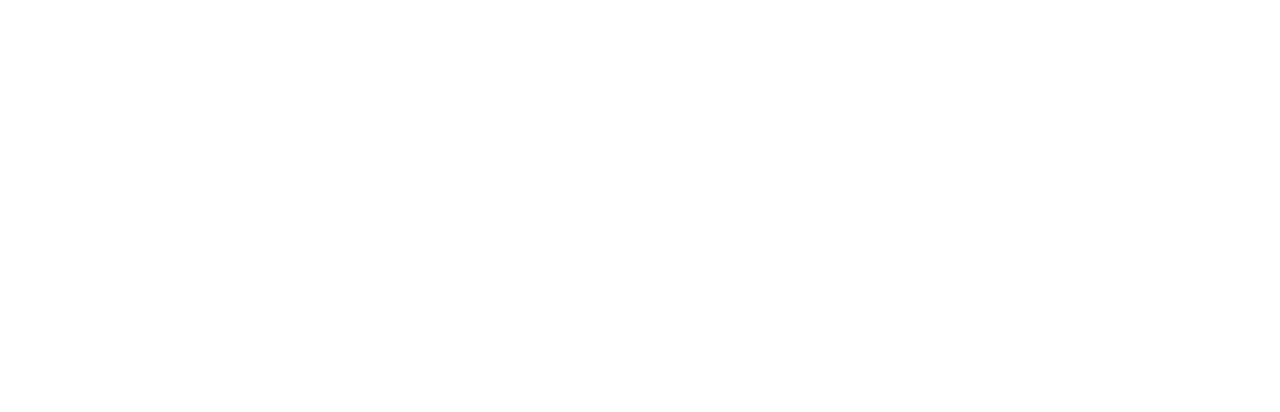
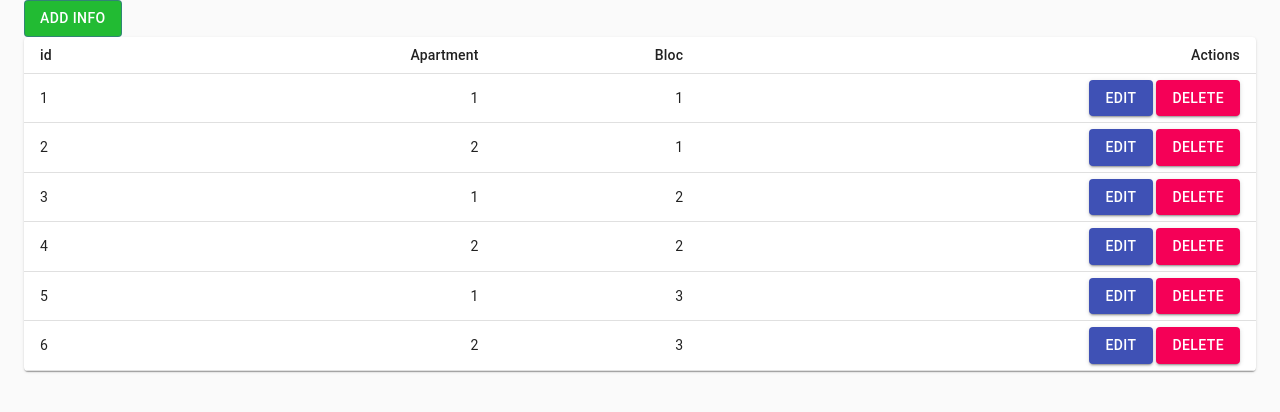
Before and after one commit to OddieMaster/Projects---aptManagement, a React (Create React App) app in the folder aptManagement/frontend/: page /list in a window 1280 px wide. Shown: the top 412 px of the page. Built offline with nearby package versions, Linux system fonts and the light colour scheme.

Commit message:
Add some page components to the Consult page

```diff
--- a/aptManagement/frontend/package.json
+++ b/aptManagement/frontend/package.json
@@ -7,10 +7,12 @@
     "@testing-library/jest-dom": "^5.11.9",
     "@testing-library/react": "^11.2.5",
     "@testing-library/user-event": "^12.7.0",
+    "bootstrap": "^4.6.0",
     "react": "^17.0.1",
     "react-dom": "^17.0.1",
     "react-router-dom": "^5.2.0",
     "react-scripts": "4.0.2",
+    "reactstrap": "^8.9.0",
     "web-vitals": "^1.1.0"
   },
   "scripts": {
--- a/aptManagement/frontend/src/App.js
+++ b/aptManagement/frontend/src/App.js
@@ -4,6 +4,7 @@
 import Register from './components/Register';
 import HomePage from './components/HomePage';
 import Consult from './components/Consult'
+import List from './components/pageComponents/List';
 
 function App() {
   return (
@@ -13,6 +14,7 @@
         <Route path ="/register" exact component= {Register}/>
         <Route path="/homePage" component={HomePage}/>
         <Route path="/consult" component={Consult}/>
+        <Route path="/list" component={List}/>
       </Switch>
     </Router>
   );
--- a/aptManagement/frontend/src/components/Consult.js
+++ b/aptManagement/frontend/src/components/Consult.js
@@ -5,6 +5,7 @@
 import Container from '@material-ui/core/Container';
 import CssBaseline from '@material-ui/core/CssBaseline';
 import Button from '@material-ui/core/Button';
+import List from './pageComponents/List'
 
 const useStyles = makeStyles((theme) => ({
     input: {
@@ -20,6 +21,7 @@
 
 
 const Consult = () => {
+
     const [apartament, setApartament] = useState(0);
     const [bloc, setBloc] = useState(0);
     const classes = useStyles()
@@ -52,7 +54,9 @@
                         <p>Apartamento:{apartament} Bloco:{bloc}</p>
                     </CssBaseline>
                 </Container>
+                <List />
             <div id="teste"></div>
+
 
         </>
     );
--- /dev/null
+++ b/aptManagement/frontend/src/components/pageComponents/List.js
@@ -0,0 +1,82 @@
+import React, {useState} from 'react';
+import Button from '@material-ui/core/Button';
+import CssBaseline from '@material-ui/core/CssBaseline';
+import Container from '@material-ui/core/Container';
+import { makeStyles } from '@material-ui/core/styles';
+import Table from '@material-ui/core/Table';
+import TableBody from '@material-ui/core/TableBody';
+import TableCell from '@material-ui/core/TableCell';
+import TableContainer from '@material-ui/core/TableContainer';
+import TableHead from '@material-ui/core/TableHead';
+import TableRow from '@material-ui/core/TableRow';
+import Paper from '@material-ui/core/Paper';
+import PopupEdit from './PopupEdit';
+import Popup from './PopupAdd';
+import PopupDelete from './PopupDelete';
+
+const useStyles = makeStyles((theme) => ({
+
+    button: {
+
+        backgroundColor: "#22bb33",
+        color: "white",
+
+      },
+      table: {
+        minWidth: 650,
+      }
+    }));
+
+const List = () => {
+
+    const classes = useStyles()
+
+    const [data, setData] = useState([
+        {id: 1, apartment: "1", bloc: "1"},
+        {id: 2, apartment: "2", bloc: "1"},
+        {id: 3, apartment: "1", bloc: "2"},
+        {id: 4, apartment: "2", bloc: "2"},
+        {id: 5, apartment: "1", bloc: "3"},
+        {id: 6, apartment: "2", bloc: "3"},
+        ])
+
+    return (
+        <>
+        <Container>
+            <CssBaseline>
+                <Button variant="contained" title="add Info" component={Popup} >Add info</Button>
+                <TableContainer component={Paper}>
+                    <Table className={classes.table} size="small" aria-label="a dense table">
+                        <TableHead>
+                            <TableRow>
+                                <TableCell>id</TableCell>
+                                <TableCell align="right">Apartment</TableCell>
+                                <TableCell align="right">Bloc</TableCell>
+                                <TableCell align="right">Actions</TableCell>
+                            </TableRow>
+                        </TableHead>
+                        <TableBody>
+                                {data.map((data) => (
+                                    <TableRow key={data.id}>
+                                    <TableCell component="th" scope="row">
+                                    {data.id}
+                                    </TableCell>
+                                    <TableCell align="right">{data.apartment}</TableCell>
+                                    <TableCell align="right">{data.bloc}</TableCell>
+                                    <TableCell align="right">
+                                        <Button  title="Edit"component={PopupEdit}>Edit</Button>{"   "}
+                                        <Button  title="Delete" component={PopupDelete}>Delete</Button>
+                                    </TableCell>
+                                </TableRow>
+                            ))}
+                        </TableBody>
+                    </Table>
+                </TableContainer>
+            </CssBaseline>
+        </Container>
+
+        </>
+    );
+};
+
+export default List;
--- /dev/null
+++ b/aptManagement/frontend/src/components/pageComponents/PopupAdd.js
@@ -0,0 +1,74 @@
+import React from 'react';
+import Button from '@material-ui/core/Button';
+import TextField from '@material-ui/core/TextField';
+import Dialog from '@material-ui/core/Dialog';
+import DialogActions from '@material-ui/core/DialogActions';
+import DialogContent from '@material-ui/core/DialogContent';
+import DialogTitle from '@material-ui/core/DialogTitle';
+import { makeStyles } from '@material-ui/core/styles';
+
+const useStyles = makeStyles((theme) => ({
+
+    button: {
+
+        backgroundColor: "#22bb33",
+        color: "white",
+
+      },
+}));
+
+const Popup = (props) => {
+
+    const classes = useStyles()
+
+    const [open, setOpen] = React.useState(false);
+
+    const handleClickOpen = () => {
+      setOpen(true);
+    };
+
+    const handleClose = () => {
+      setOpen(false);
+    };
+
+    return (
+            <div>
+                <Button variant="outlined" color="primary" className={classes.button} onClick={handleClickOpen}>
+                    {props.title}
+                </Button>
+                <Dialog open={open} onClose={handleClose} aria-labelledby="form-dialog-title">
+                    <DialogTitle id="form-dialog-title">Add Apartment, bloc and dweller</DialogTitle>
+                    <DialogContent>
+
+                <TextField
+                    autoFocus
+                    margin="dense"
+                    id="apartment"
+                    label="Apartment"
+                    type="number"
+                    fullWidth
+                />
+                  <TextField
+                    margin="dense"
+                    id="bloc"
+                    label="Bloc"
+                    type="number"
+                    fullWidth
+                />
+
+        </DialogContent>
+            <DialogActions>
+                <Button onClick={handleClose} color="primary">
+                    Cancel
+                </Button>
+                <Button onClick={handleClose} color="primary">
+                    Add
+                </Button>
+            </DialogActions>
+      </Dialog>
+    </div>
+
+    );
+};
+
+export default Popup;
--- /dev/null
+++ b/aptManagement/frontend/src/components/pageComponents/PopupDelete.js
@@ -0,0 +1,59 @@
+import React from 'react';
+import Button from '@material-ui/core/Button';
+import Dialog from '@material-ui/core/Dialog';
+import DialogActions from '@material-ui/core/DialogActions';
+import DialogContent from '@material-ui/core/DialogContent';
+import DialogContentText from '@material-ui/core/DialogContentText';
+import DialogTitle from '@material-ui/core/DialogTitle';
+import useMediaQuery from '@material-ui/core/useMediaQuery';
+import { useTheme } from '@material-ui/core/styles';
+
+const PopupEdit = (props) => {
+
+    const [open, setOpen] = React.useState(false);
+
+    const theme = useTheme();
+
+    const fullScreen = useMediaQuery(theme.breakpoints.down('sm'));
+
+    const handleClickOpen = () => {
+        setOpen(true);
+      };
+
+      const handleClose = () => {
+        setOpen(false);
+      };
+
+
+    return (
+            <>
+                <Button variant="contained" color="secondary"  onClick={handleClickOpen}>
+                    {props.title}
+                </Button>
+                  <Dialog
+        fullScreen={fullScreen}
+        open={open}
+        onClose={handleClose}
+        aria-labelledby="responsive-dialog-title"
+      >
+        <DialogTitle id="responsive-dialog-title">{"Você tem certeza?"}</DialogTitle>
+        <DialogContent>
+          <DialogContentText>
+            Deseja realmente deletas todas as informações? O morador ainda permanecerá no banco de dados, porém o Apartamento e Bloco será deletado!
+          </DialogContentText>
+        </DialogContent>
+        <DialogActions>
+          <Button autoFocus onClick={handleClose} color="primary">
+            Cancel
+          </Button>
+          <Button onClick={handleClose} color="primary" autoFocus>
+            Delete
+          </Button>
+        </DialogActions>
+      </Dialog>
+    </>
+
+    );
+};
+
+export default PopupEdit;
--- /dev/null
+++ b/aptManagement/frontend/src/components/pageComponents/PopupEdit.js
@@ -0,0 +1,69 @@
+import React from 'react';
+import Button from '@material-ui/core/Button';
+import TextField from '@material-ui/core/TextField';
+import Dialog from '@material-ui/core/Dialog';
+import DialogActions from '@material-ui/core/DialogActions';
+import DialogContent from '@material-ui/core/DialogContent';
+import DialogTitle from '@material-ui/core/DialogTitle';
+import DialogContentText from '@material-ui/core/DialogContentText';
+
+const PopupEdit = (props) => {
+
+
+
+    const [open, setOpen] = React.useState(false);
+
+    const handleClickOpen = () => {
+      setOpen(true);
+    };
+
+    const handleClose = () => {
+      setOpen(false);
+    };
+
+    return (
+            <>
+                <Button variant="contained" color="primary"  onClick={handleClickOpen}>
+                    {props.title}
+                </Button>
+                <Dialog open={open} onClose={handleClose} aria-labelledby="form-dialog-title">
+                    <DialogTitle id="form-dialog-title">Add Apartment, bloc and dweller</DialogTitle>
+                    <DialogContent>
+                    <DialogContentText>
+                        O apartamento atual é o: 1
+                    </DialogContentText>
+                <TextField
+                    autoFocus
+                    margin="dense"
+                    id="apartment"
+                    label="Apartment"
+                    type="number"
+                    fullWidth
+                />
+                   <DialogContentText>
+                        O bloco atual é o: 1
+                    </DialogContentText>
+                  <TextField
+                    margin="dense"
+                    id="bloc"
+                    label="Bloc"
+                    type="number"
+                    fullWidth
+                />
+
+        </DialogContent>
+            <DialogActions>
+                <Button onClick={handleClose} color="primary">
+                    Cancel
+                </Button>
+                <Button onClick={handleClose} color="primary">
+                    Overwrite
+                </Button>
+            </DialogActions>
+      </Dialog>
+    </>
+
+    );
+};
+
+export default PopupEdit;
```
Also changed, not shown: 1 other file (tests, documents, lock files or other folders).
